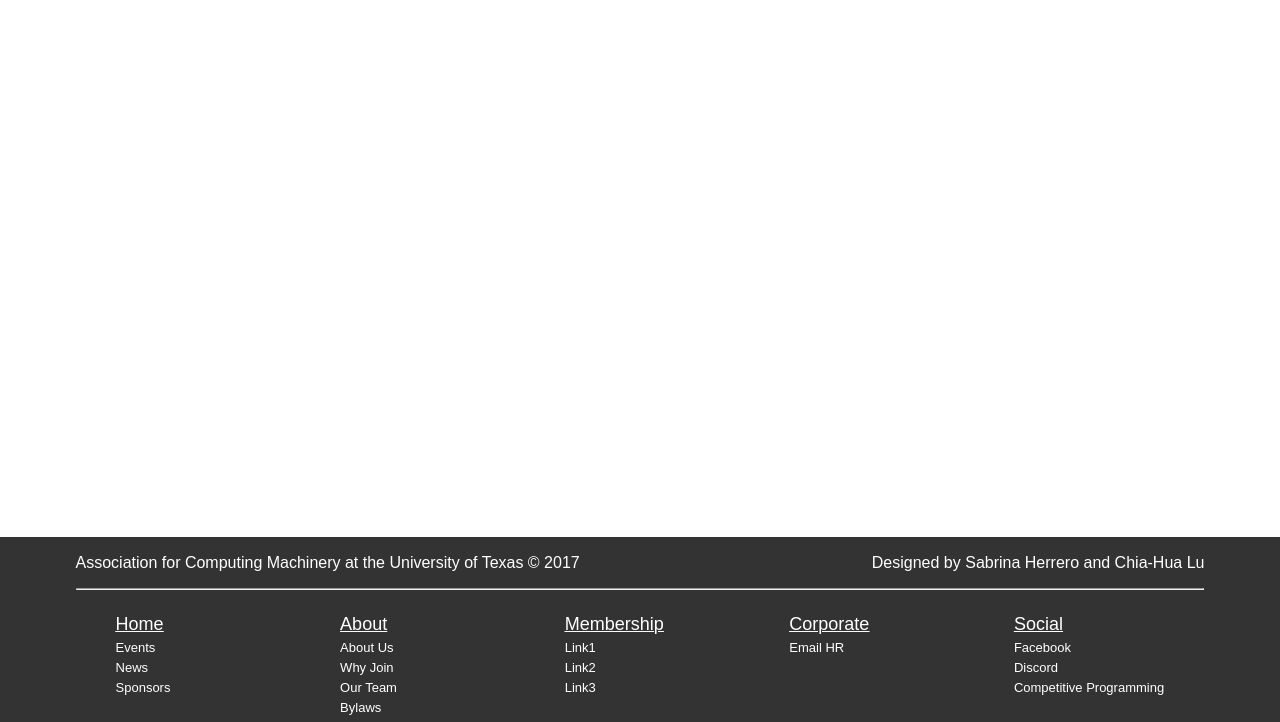
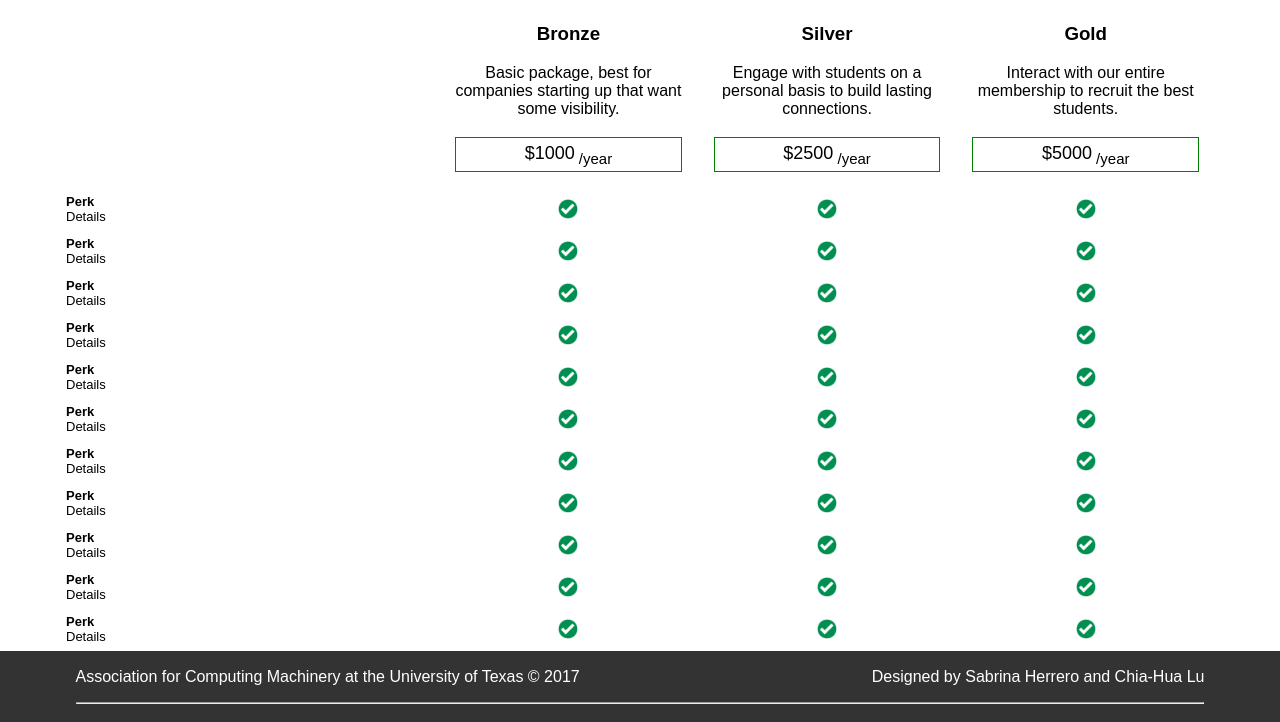
Before and after one commit to SabrinaHerrero/acmweb, a plain HTML site: page corporate.html in a window 1280 px wide. Shown: the part 145-867 px from the top of the page. Drawn offline with Linux system fonts and the light colour scheme.

Commit message:
Corp Page Outline

```diff
--- a/corporate.html
+++ b/corporate.html
@@ -6,6 +6,50 @@
 	<title>Contact Us</title>
 	<link rel="icon" type="image/ico" href="graphics/icon.ico" />
 	<style type="text/css">
+		#main-panel div {
+			width:100%;
+		}
+		.package-col {
+			width:20%;
+		}
+		table p {
+			padding:0px 10px;
+		}
+		td h3 {
+			margin-top:15px;
+		}
+		td {
+			text-align:center;
+		}
+		.label-col {
+			width:29%;
+		}
+		.price-row {
+			padding:0px 15px 15px 15px;
+		}
+		.price-row p {
+			font-size:large;
+			border:1px solid green;
+			margin:auto;
+			margin-top:0px;
+			padding:5px;
+		}
+		.item-row {
+			padding:5px 0px;
+		}
+		.item-row h3,
+		.item-row p {
+			text-align:left;
+			margin:0px;
+			padding:0px;
+			font-size:small;
+		}
+		.check-cells img{
+			width:20px;
+			text-align:center;
+			vertical-align:middle;
+		}
+
 
 	</style>
 </head>
@@ -27,9 +71,210 @@
 			</ul>
 		</div>
 	</div>
-	<div id="main-panel">
-		<div style="height: 600px">
-		This page is under Construction
+	<div id="main-panel" class="page-content">
+		<div id="sponsor-packages">
+		<div class="section-separaters">
+			<h2 id="sponsor-package-header">Packages</h2>
+		</div>
+		<table>
+			<tr>
+				<td class="label-row label-col"></td>
+				<td class="label-row package-col">
+					<h3>Bronze</h3>
+					<p>Basic package, best for companies starting up that want some visibility.</p>
+				</td>
+				<td class="label-row package-col">
+					<h3>Silver</h3>
+					<p>Engage with students on a personal basis to build lasting connections.</p>
+				</td>
+				<td class="label-row package-col">
+					<h3>Gold</h3>
+					<p>Interact with our entire membership to recruit the best students.</p>
+				</td>
+			</tr>
+			<tr>
+				<td class="price-row label-col"></td>
+				<td class="price-row package-col">
+					<p>$1000<sub> /year</sub></p>
+				</td>
+				<td class="price-row package-col">
+					<p>$2500<sub> /year</sub></p>
+				</td>
+				<td class="price-row package-col">
+					<p>$5000<sub> /year</sub></p>
+				</td>
+			</tr>
+			<tr>
+				<td class="label-col item-row">
+					<h3>Perk</h3>
+					<p>Details</p>
+				</td>
+				<td class="item-row package-col check-cells">
+					<img src="graphics/check.png"/>
+				</td>
+				<td class="item-row package-col check-cells">
+					<img src="graphics/check.png"/>
+				</td>
+				<td class="item-row package-col check-cells">
+					<img src="graphics/check.png"/>
+				</td>
+			</tr>
+			<tr>
+				<td class="label-col item-row">
+					<h3>Perk</h3>
+					<p>Details</p>
+				</td>
+				<td class="item-row package-col check-cells">
+					<img src="graphics/check.png"/>
+				</td>
+				<td class="item-row package-col check-cells">
+					<img src="graphics/check.png"/>
+				</td>
+				<td class="item-row package-col check-cells">
+					<img src="graphics/check.png"/>
+				</td>
+			</tr>
+			<tr>
+				<td class="label-col item-row">
+					<h3>Perk</h3>
+					<p>Details</p>
+				</td>
+				<td class="item-row package-col check-cells">
+					<img src="graphics/check.png"/>
+				</td>
+				<td class="item-row package-col check-cells">
+					<img src="graphics/check.png"/>
+				</td>
+				<td class="item-row package-col check-cells">
+					<img src="graphics/check.png"/>
+				</td>
+			</tr>
+			<tr>
+				<td class="label-col item-row">
+					<h3>Perk</h3>
+					<p>Details</p>
+				</td>
+				<td class="item-row package-col check-cells">
+					<img src="graphics/check.png"/>
+				</td>
+				<td class="item-row package-col check-cells">
+					<img src="graphics/check.png"/>
+				</td>
+				<td class="item-row package-col check-cells">
+					<img src="graphics/check.png"/>
+				</td>
+			</tr>
+			<tr>
+				<td class="label-col item-row">
+					<h3>Perk</h3>
+					<p>Details</p>
+				</td>
+				<td class="item-row package-col check-cells">
+					<img src="graphics/check.png"/>
+				</td>
+				<td class="item-row package-col check-cells">
+					<img src="graphics/check.png"/>
+				</td>
+				<td class="item-row package-col check-cells">
+					<img src="graphics/check.png"/>
+				</td>
+			</tr>
+			<tr>
+				<td class="label-col item-row">
+					<h3>Perk</h3>
+					<p>Details</p>
+				</td>
+				<td class="item-row package-col check-cells">
+					<img src="graphics/check.png"/>
+				</td>
+				<td class="item-row package-col check-cells">
+					<img src="graphics/check.png"/>
+				</td>
+				<td class="item-row package-col check-cells">
+					<img src="graphics/check.png"/>
+				</td>
+			</tr>
+			<tr>
+				<td class="label-col item-row">
+					<h3>Perk</h3>
+					<p>Details</p>
+				</td>
+				<td class="item-row package-col check-cells">
+					<img src="graphics/check.png"/>
+				</td>
+				<td class="item-row package-col check-cells">
+					<img src="graphics/check.png"/>
+				</td>
+				<td class="item-row package-col check-cells">
+					<img src="graphics/check.png"/>
+				</td>
+			</tr>
+			<tr>
+				<td class="label-col item-row">
+					<h3>Perk</h3>
+					<p>Details</p>
+				</td>
+				<td class="item-row package-col check-cells">
+					<img src="graphics/check.png"/>
+				</td>
+				<td class="item-row package-col check-cells">
+					<img src="graphics/check.png"/>
+				</td>
+				<td class="item-row package-col check-cells">
+					<img src="graphics/check.png"/>
+				</td>
+			</tr>
+			<tr>
+				<td class="label-col item-row">
+					<h3>Perk</h3>
+					<p>Details</p>
+				</td>
+				<td class="item-row package-col check-cells">
+					<img src="graphics/check.png"/>
+				</td>
+				<td class="item-row package-col check-cells">
+					<img src="graphics/check.png"/>
+				</td>
+				<td class="item-row package-col check-cells">
+					<img src="graphics/check.png"/>
+				</td>
+			</tr>
+			<tr>
+				<td class="label-col item-row">
+					<h3>Perk</h3>
+					<p>Details</p>
+				</td>
+				<td class="item-row package-col check-cells">
+					<img src="graphics/check.png"/>
+				</td>
+				<td class="item-row package-col check-cells">
+					<img src="graphics/check.png"/>
+				</td>
+				<td class="item-row package-col check-cells">
+					<img src="graphics/check.png"/>
+				</td>
+			</tr>
+			<tr>
+				<td class="label-col item-row">
+					<h3>Perk</h3>
+					<p>Details</p>
+				</td>
+				<td class="item-row package-col check-cells">
+					<img src="graphics/check.png"/>
+				</td>
+				<td class="item-row package-col check-cells">
+					<img src="graphics/check.png"/>
+				</td>
+				<td class="item-row package-col check-cells">
+					<img src="graphics/check.png"/>
+				</td>
+			</tr>
+
+
+
+
+		</table>
+
 		</div>
 	</div>
 	<div id="footer" style="">
@@ -40,7 +285,7 @@
 					<li style="float:right">Designed by Sabrina Herrero and Chia-Hua Lu</li>
 				</ul>
 			</div>
-			<hr>
+			<hr/>
 			<div id="extra-footer-links">
 				<div class="extra-footer-div">
 					<ul class="extra-footer-links">
```
Also changed, not shown: graphics/check.png (added).
